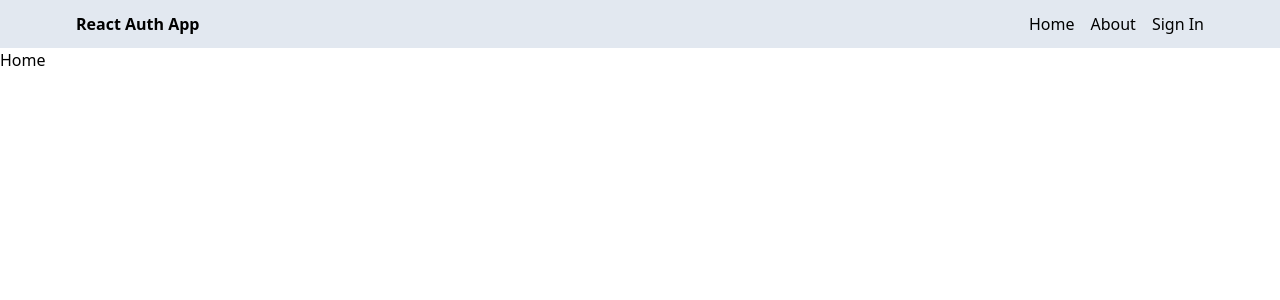
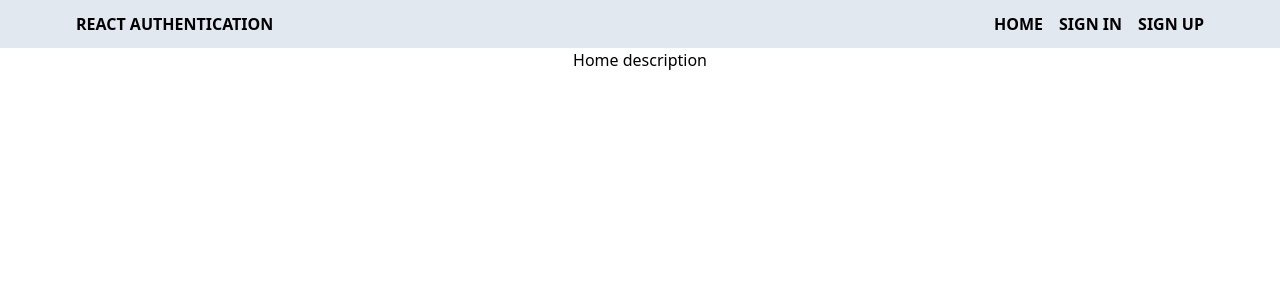
Before and after one commit to Sagar7777521/ReactAuth, a React (Vite) app in the folder client/: page / in a window 1280 px wide. Shown: the top 300 px of the page. Built offline with nearby package versions, Linux system fonts and the light colour scheme.

Commit message:
Changes Made

```diff
--- a/client/src/App.jsx
+++ b/client/src/App.jsx
@@ -1,7 +1,5 @@
 import { BrowserRouter, Routes, Route } from "react-router-dom";
 import Home from "./pages/Home";
-import About from "./pages/About";
-import Profile from "./pages/Profile";
 import Signin from "./pages/Signin";
 import Signup from "./pages/Signup";
 import Header from "./components/Header";
@@ -13,8 +11,6 @@ export default function App() {
       <Header />
       <Routes>
         <Route path="/" element={<Home />} />
-        <Route path="/about" element={<About />} />
-        <Route path="/profile" element={<Profile />} />
         <Route path="/signin" element={<Signin />} />
         <Route path="/signup" element={<Signup />} />
       </Routes>
--- a/client/src/components/Header.jsx
+++ b/client/src/components/Header.jsx
@@ -5,17 +5,17 @@ const Header = () => {
     <div className="bg-slate-200">
       <div className="flex justify-between max-w-6xl mx-auto p-3">
         <Link to="/">
-          <h1 className="font-bold">React Auth App</h1>
+          <h1 className="font-bold">REACT AUTHENTICATION</h1>
         </Link>
-        <ul className="flex gap-4">
+        <ul className="flex gap-4 font-bold">
           <Link to="/home">
-            <li>Home</li>
-          </Link>
-          <Link to="/about">
-            <li>About</li>
+            <li>HOME</li>
           </Link>
           <Link to="/signin">
-            <li>Sign In</li>
+            <li>SIGN IN</li>
+          </Link>
+          <Link to="/signup">
+            <li>SIGN UP</li>
           </Link>
         </ul>
       </div>
--- a/client/src/pages/About.jsx
+++ /dev/null
@@ -1,5 +0,0 @@
-const About = () => {
-  return <div>About</div>;
-};
-
-export default About;
--- a/client/src/pages/Home.jsx
+++ b/client/src/pages/Home.jsx
@@ -1,7 +1,5 @@
-
-
 const Home = () => {
-  return <div>Home</div>;
+  return <div className="flex justify-center border-box">Home description</div>;
 };
 
 export default Home;
--- a/client/src/pages/Profile.jsx
+++ /dev/null
@@ -1,5 +0,0 @@
-const Profile = () => {
-  return <div>Profile</div>;
-};
-
-export default Profile;
```
